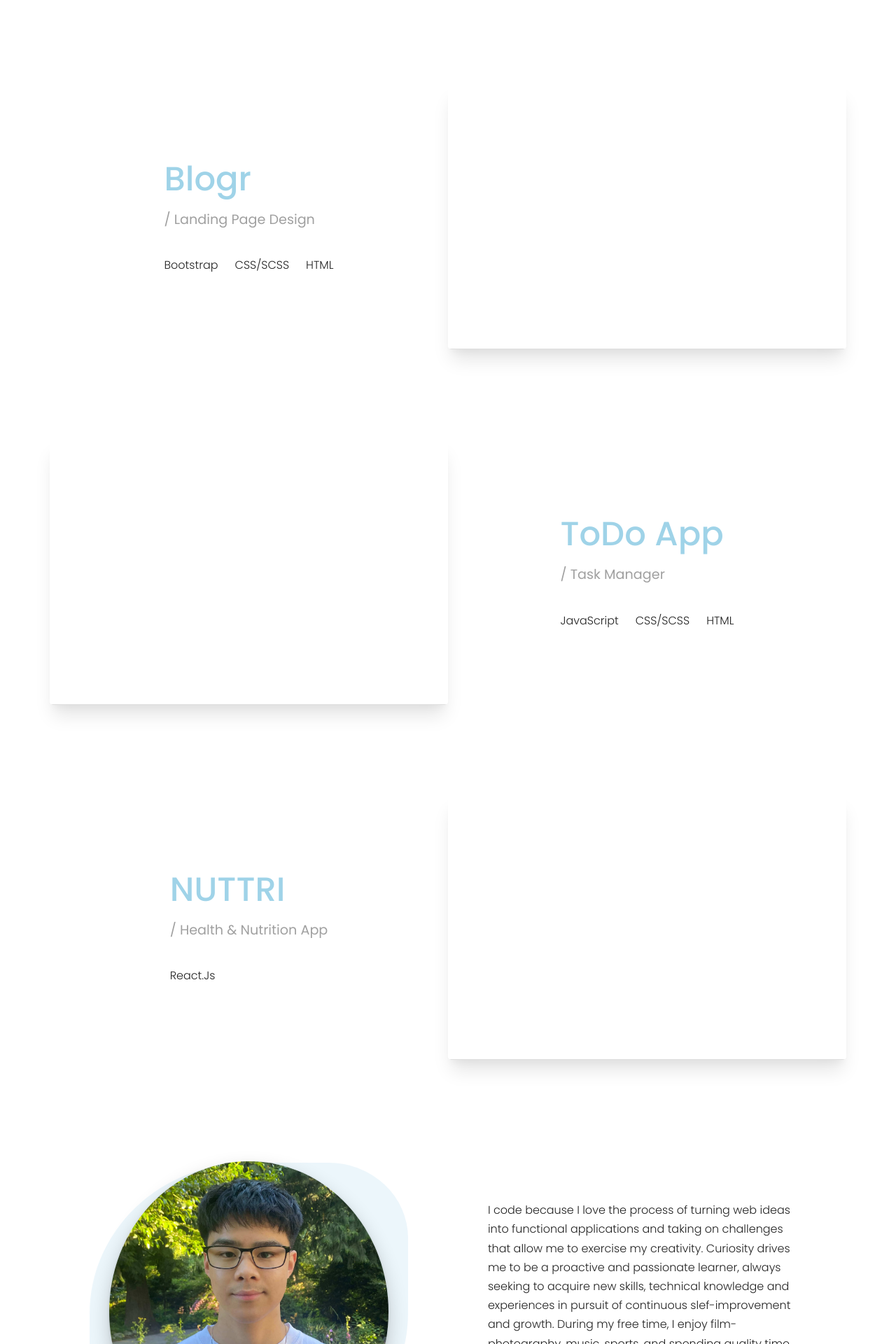
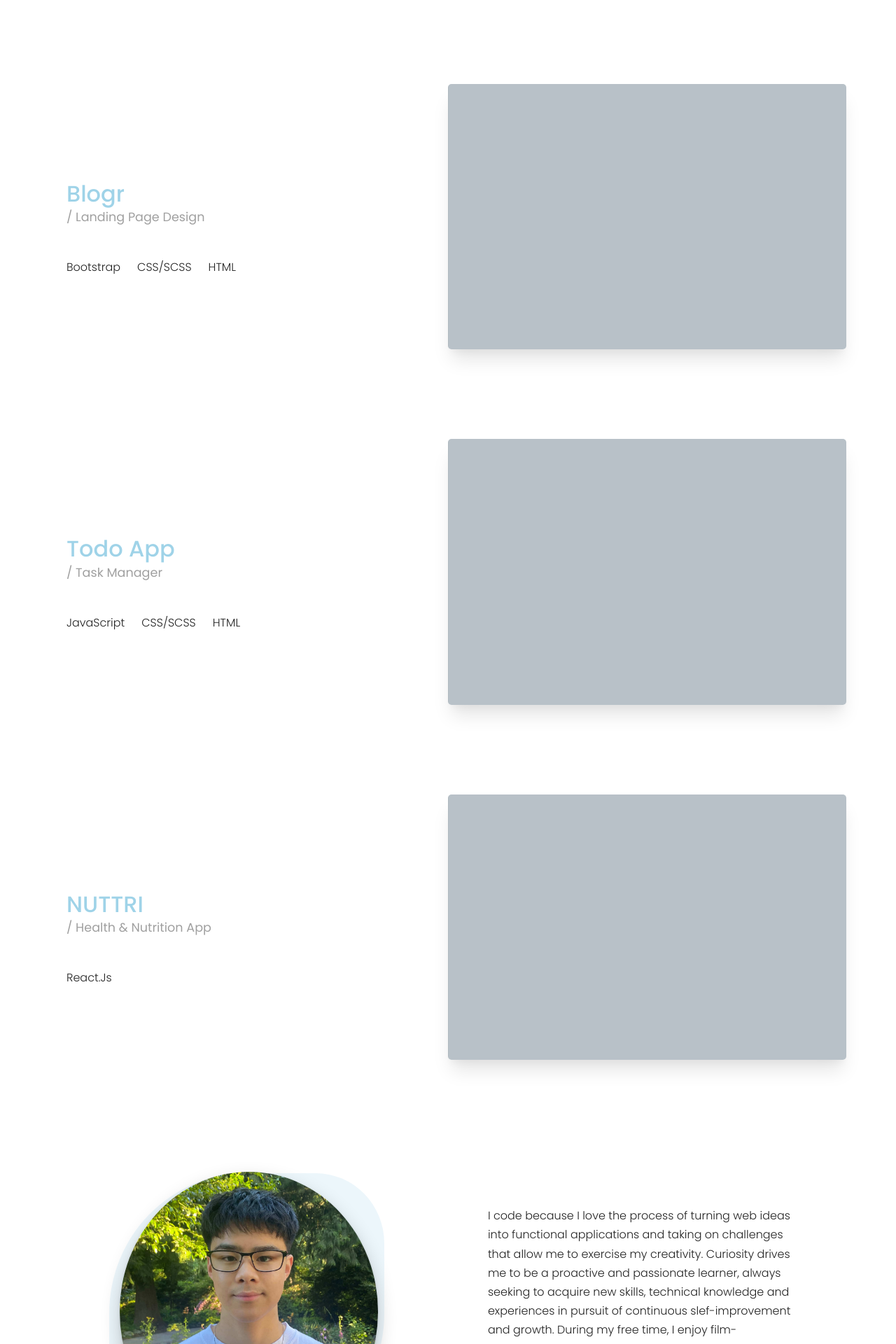
Before and after one commit to MalcolmTann/Portfolio-Build, a PHP site: page / in a window 1280 px wide. Shown: the part 760-2680 px from the top of the page at 70% size. Run offline with PHP 8.4, Linux system fonts and the light colour scheme.

Commit message:
styling cleanup

```diff
--- a/index.php
+++ b/index.php
@@ -21,12 +21,8 @@
             <section class="home-landing">
                 <p>/ Front-end Developer</p>
                 <div>
-                    <h1>
-                        <span class="text">Turning ideas into reality</span>
-                    </h1>
-                    <h1>
-                        <span class="text">through code</span>
-                    </h1>
+                    <h1><span class="text">Turning ideas into reality</span></h1>
+                    <h1><span class="text">through code</span></h1>
                 </div>
                 <a href="#work" title="View Projects" >
                     <button class="btn">projects</button>
@@ -37,16 +33,16 @@
                     <div class="col-1 hidden">
                         <a class="image-hover" href="projects/malsathome.php" title="Blogr Landing Page">
                             <img src="images/project-filler.jpg" alt="Blogr">
-                            <div class="overlay">
-                                <div class="ol-title">Coming Soon</div>
+                            <div>
+                                <p>Coming Soon</p>
                             </div>
                         </a>
                     </div>
                     <div class="col-2 hidden">
-                        <div class="align">
-                            <div class="title">Blogr</div>
-                            <div class="desc">/ Landing Page Design</div>
-                            <ul class="skills">
+                        <div class="desc">
+                            <h3>Blogr</h3>
+                            <p>/ Landing Page Design</p>
+                            <ul>
                                 <li>Bootstrap</li>
                                 <li>CSS/SCSS</li>
                                 <li>HTML</li>
@@ -58,16 +54,16 @@
                     <div class="col-1 hidden">
                         <a class="image-hover" href="..." title="ToDo Task Manager">
                             <img src="images/project-filler.jpg" alt="ToDo App">
-                            <div class="overlay">
-                                <div class="ol-title">Coming Soon</div>
+                            <div>
+                                <p>Coming Soon</p>
                             </div>
                         </a>
                     </div>
                     <div class="col-2 hidden">
-                        <div class="align">
-                            <div class="title">ToDo App</div>
-                            <div class="desc">/ Task Manager</div>
-                            <ul class="skills">
+                        <div class="desc">
+                            <h3>Todo App</h3>
+                            <p>/ Task Manager</p>
+                            <ul>
                                 <li>JavaScript</li>
                                 <li>CSS/SCSS</li>
                                 <li>HTML</li>
@@ -79,16 +75,16 @@
                     <div class="col-1 hidden">
                         <a class="image-hover" href="..." title="NUTTRI Health App">
                             <img src="images/project-filler.jpg" alt="NUTTRI App">
-                            <div class="overlay">
-                                <div class="ol-title">Coming Soon</div>
+                            <div>
+                                <p>Coming Soon</p>
                             </div>
                         </a>
                     </div>
                     <div class="col-2 hidden">
-                        <div class="align">
-                            <div class="title">NUTTRI</div>
-                            <div class="desc">/ Health & Nutrition App</div>
-                            <ul class="skills">
+                        <div class="desc">
+                            <h3>NUTTRI</h3>
+                            <p>/ Health & Nutrition App</p>
+                            <ul>
                                 <li>React.Js</li>
                             </ul>
                         </div>
@@ -104,7 +100,6 @@
                     <button class="btn">View Resume</button>
                 </div>
             </section>
-
         </main>
         <?php include('partials/footer.php'); ?>
     </body>
--- a/partials/header.php
+++ b/partials/header.php
@@ -8,7 +8,7 @@
             <ul class="gn-items">
                 <li><a href="index.php#work" title="Projects">Projects</a></li>
                 <li><a href="index.php#about" title="About">About</a></li>
-                <div class="is-flex">
+                <ul class="is-flex social">
                     <li>
                         <a href="mailto:malcolmtan20@gmail.com" title="Email Me">
                             <img src="../images/email.svg" alt="Email">
@@ -24,7 +24,7 @@
                             <img src="../images/linkedin.svg" alt="Linkedin">
                         </a>
                     </li>
-                </div>
+                </ul>
             </ul>
         </nav>
     </div>
--- a/styles/layout/global/_typography.scss
+++ b/styles/layout/global/_typography.scss
@@ -2,7 +2,7 @@
 
 h1, h2 {
     font-weight: $bold;
-    font-size: $lrg;
+    // font-size: $lrg;
 }
 
 a {
--- a/styles/layout/home/_about.scss
+++ b/styles/layout/home/_about.scss
@@ -5,13 +5,8 @@
     margin-top: 5em;
     margin-bottom: 4em;
     gap: 3em;
-    .is-flex {
-        flex-direction: column;
-        gap: 1.5em;
-    }
     .col-1 {
         text-align: center;
-        position: relative;
         img {
             width: 90%;
             border-radius: 50%;
@@ -19,15 +14,7 @@
             position: relative;
             z-index: -1;
         }
-    }
-    h2 {
-        font-weight: $bold;
-        font-size: 1.3rem;
-    }
-    p {
-        font-weight: $light;
-    }
-    .col-1:before {
+        &:before {
             content: '';
             display: block;
             position: absolute;
@@ -41,3 +28,11 @@
             z-index: -1;
         }
     }
+    .col-2.is-flex {
+        flex-direction: column;
+        gap: 1.5em;
+        p {
+            font-weight: $light;
+        }
+    }
+}
--- a/styles/layout/home/_home-landing.scss
+++ b/styles/layout/home/_home-landing.scss
@@ -10,6 +10,9 @@
         text-transform: uppercase;
     }
     h1 {
+        // $font-size:(320px: 25px, 375px: 28px, 576px: 42px, 768px: 48px, 992px: 63px);
+        // @include poly-fluid-sizing('font-size', $font-size);
+        font-size: $lrg;
         overflow: hidden;
         background-color: $primaryBg;
         span {
--- a/styles/layout/home/_projects.scss
+++ b/styles/layout/home/_projects.scss
@@ -6,28 +6,33 @@
     flex-direction: column;
     justify-content: space-evenly;
     gap: 4em;
+}
+
 .artifact {
-        .col-1 {
+    a {
         img {
             width: 100%;
             border-radius: 5px;
             box-shadow: rgba(0, 0, 0, 0.1) 0px 20px 25px -5px, rgba(0, 0, 0, 0.04) 0px 10px 10px -5px;
         }
+        p {
+            display: none;
+        }
     }
     .col-2 {
-            margin-top: 1.5em;
-            .align {
-                .title {
-                    font-size: 2.5rem;
+        margin-top: 2em;
+        .desc {
+            h3 {
+                font-size: $lrg;
                 font-weight: $bold;
-                    margin-bottom: 0.5em;
                 color: #9fd3e8;
+                margin-bottom: 0.1em;
             }
-                .desc {
-                    font-size: 1.2rem;
+            p {
+                font-size: 1.1rem;
                 color: rgb(160, 160, 160);
             }
-                .skills {
+            ul {
                 display: flex;
                 flex-direction: row;
                 gap: 1.5em;
@@ -41,11 +46,3 @@
         }
     }
 }
-    .image-hover {
-        .overlay {
-            .ol-title {
-                display: none;
-            }
-        }
-    }
-}
--- a/styles/layout/nav/_footer.scss
+++ b/styles/layout/nav/_footer.scss
@@ -7,7 +7,6 @@ footer {
         flex-direction: column;
         text-align: center;
         padding-bottom: 1em;
-    }
         img {
             height: 1.5em;
             padding: 0 0.5em;
@@ -18,3 +17,4 @@ footer {
             font-size: 0.8rem;
         }
     }
+}
--- a/styles/queries/_1200px.scss
+++ b/styles/queries/_1200px.scss
@@ -9,10 +9,6 @@
     .home-landing {
         h1 {
             font-size: 3.5rem;
-        }
-        .btn {
-            margin-top: 2em;
-            font-size: 1.1rem;
         }
         &:before {
             height: 15rem;
@@ -34,14 +30,15 @@
     .about {
         .col-1 {
             &:before {
-                left: 10%;
-                width: 80%;
+                left: 15%;
+                width: 69%;
             }
             img {
-                width: 70%;
+                width: 65%;
             }
         }
         .col-2 {
+            margin-top: 1em;
             h2 {
                 font-size: $lrg;
             }
@@ -68,9 +65,11 @@
     }
 
     footer {
-        img {
-            height: 1.5em;
-            padding: 0 1em;
+        .nav-container {
+            img {
+                height: 1.5em;
+                padding: 0 1em;
+            }
         }
     }
 }
--- a/styles/queries/_320px.scss
+++ b/styles/queries/_320px.scss
@@ -5,10 +5,4 @@
     .home-landing, .projects, .about, .proj-landing, .info, .overview, .more-projects {
         max-width: 450px;
     }
-
-    .home-landing {
-        h1 {
-            font-size: $lrg;
-        }
-    }
 }
--- a/styles/queries/_450px.scss
+++ b/styles/queries/_450px.scss
@@ -16,12 +16,16 @@
     }
 
     .about {
-        .col-1:before {
-            top: -8px;
-            left: 6%;
-            width: 90%;
+        .col-1 {
+            &:before {
+                left: 18%;
+                width: 64%;
+            }
+            img {
+                width: 60%;
+            }
         }
-        .is-flex {
+        .col-2.is-flex {
             gap: 2em;
         }
     }
--- a/styles/queries/_576px.scss
+++ b/styles/queries/_576px.scss
@@ -29,6 +29,8 @@
     .projects {
         padding-top: 5em;
         gap: 5em;
+    }
+
     .artifact {
         .col-1 {
             text-align: center;
@@ -38,26 +40,12 @@
         }
         .col-2 {
             padding-left: 1.5em;
-                margin-top: 2em;
-            }
         }
     }
 
     .about {
         margin-top: 8em;
         margin-bottom: 5em;
-        h2 {
-            font-size: $med;
-        }
-        .col-1 {
-            &:before {
-                left: 18%;
-                width: 65%;
-            }
-            img {
-                width: 60%;
-            }
-        }
         .col-2 {
             width: 80%;
             margin: 0 auto;
@@ -83,9 +71,9 @@
             align-items: center;
             justify-content: space-around;
             padding: 1em;
-        }
             p {
                 font-size: $small;
             }
         }
     }
+}
--- a/styles/queries/_768px.scss
+++ b/styles/queries/_768px.scss
@@ -3,7 +3,6 @@
 
 @media (min-width: 768px) {
 
-    header {
     .nav-container {
         align-items: center;
     }
@@ -40,9 +39,13 @@
             height: 1.2em;
             transition: .30s ease;
         }
+        .social {
+            li {
+                opacity: 1 !important;
+            }
+        }
         .is-flex li:nth-child(1) {
             display: none;
-            }
         }
     }
 
@@ -71,18 +74,15 @@
     .projects {
         justify-content: space-evenly;
         gap: 6em;
+    }
+
     .artifact {
         display: flex;
+        flex-direction: row-reverse;
         align-items: center;
-            flex-direction: row-reverse;
-            text-align: center;
-            &:nth-of-type(2) {
-                flex-direction: row;
-            }
         .col-1 {
             flex-basis: 50%;
             max-width: 50%;
-                text-align: left;
             img {
                 width: 100%;
             }
@@ -90,13 +90,8 @@
         .col-2 {
             flex-basis: 50%;
             max-width: 50%;
-                margin-top: 0;
-                padding: 0;
-                display: flex;
-                justify-content: center;
-                .align {
+            .desc {
                 text-align: left;
-                }
             }
         }
     }
@@ -106,13 +101,16 @@
         .col-1 {
             &:before {
                 top: 2px;
-                left: 22%;
+                left: 28%;
                 height: 100%;
-                width: 55%;
+                width: 44%;
             }
             img {
-                width: 50%;
+                width: 40%;
             }
+        }
+        .col-2 {
+            width: 70%;
         }
     }
 
--- a/styles/queries/_992px.scss
+++ b/styles/queries/_992px.scss
@@ -6,13 +6,14 @@
         h2:hover {
             color: #9fd3e8;
         }
-        .gn {
-            a:hover {
-                color: #9fd3e8;
-            }
-            img:hover {
-                transform: translateY(-4px);
-            }
+    }
+
+    .gn {
+        a:hover {
+            color: #9fd3e8;
+        }
+        img:hover {
+            transform: translateY(-4px);
         }
     }
 
@@ -29,6 +30,10 @@
         p {
             font-size: 1.2rem;
         }
+        .btn {
+            margin-top: 2em;
+            font-size: 1.1rem;
+        }
         &:before {
             height: 14rem;
             width: 14rem;
@@ -43,43 +48,39 @@
     }
 
     .projects {
-        .artifact {
-            .col-2 {
-                .align {
-                    .title {
-                        font-size: 3rem;
-                    }
-                    .desc {
-                        font-size: 1.2rem;
-                        margin-top: 1em;
-                    }
-                }
-            }
-        }
         .image-hover {
             position: relative;
-            .overlay {
+            p {
                 position: absolute;
                 top: 0;
                 left: 0;
                 width: 100%;
                 height: 100%;
                 background: rgba(0, 0, 0, 0.8);
+                border-radius: 5px;
                 display: flex;
-                border-radius: 5px;
                 flex-direction: column;
                 align-items: center;
                 justify-content: center;
                 opacity: 0;
-                transition: opacity ease 0.4s;
+                transition: 0.45s;
                 color: #fff;
                 &:hover {
                     opacity: 1;
                 }
-                .ol-title {
-                    display: contents;
-                    font-size: 3.5rem;
-                    font-weight: $bold;
+            }
+        }
+    }
+
+    .artifact {
+        .col-2 {
+            .desc {
+                .title {
+                    font-size: 3rem;
+                }
+                .desc {
+                    font-size: 1.2rem;
+                    margin-top: 1em;
                 }
             }
         }
@@ -95,13 +96,12 @@
         .col-1 {
             flex-basis: 50%;
             max-width: 50%;
-            text-align: center;
             &:before {
-                left: 5%;
-                width: 90%;
+                left: 10%;
+                width: 80%;
             }
             img {
-                width: 80%;
+                width: 75%;
             }
         }
         .col-2 {
--- a/styles/style.css
+++ b/styles/style.css
@@ -135,53 +153,31 @@ header .gn-items {
   transform: translateX(100%);
   transition: transform 0.8s ease-in;
 }
-header .nav-active {
+
+.nav-active {
   transform: translateX(0%);
 }
-header .gn a {
-  text-decoration: none;
-  margin-top: -50px;
-  font-size: 1.2rem;
-  font-weight: 300;
-  color: #000;
+.nav-active .social li {
+  opacity: 1 !important;
 }
-header .gn img {
-  padding: 0 0.4em;
-  height: 1em;
-}
+
 @-webkit-keyframes navLinkFade {
   0% {
-    opacity: 0;
     transform: translateX(100px);
   }
-  50% {
-    opacity: 0.3;
-  }
-  75% {
-    opacity: 0.6;
-  }
   100% {
-    opacity: 1;
-    transform: translateX(0);
-  }
-}
-@keyframes navLinkFade {
-  0% {
-    opacity: 0;
-    transform: translateX(100px);
-  }
-  50% {
-    opacity: 0.3;
-  }
-  75% {
-    opacity: 0.6;
-  }
-  100% {
-    opacity: 1;
     transform: translateX(0);
   }
 }
 
+@keyframes navLinkFade {
+  0% {
+    transform: translateX(100px);
+  }
+  100% {
+    transform: translateX(0);
+  }
+}
 .burger {
   position: absolute;
   background: #000;
@@ -295,25 +292,29 @@ footer p {
   justify-content: space-evenly;
   gap: 4em;
 }
-.projects .artifact .col-1 img {
+
+.artifact a img {
   width: 100%;
   border-radius: 5px;
   box-shadow: rgba(0, 0, 0, 0.1) 0px 20px 25px -5px, rgba(0, 0, 0, 0.04) 0px 10px 10px -5px;
 }
-.projects .artifact .col-2 {
-  margin-top: 1.5em;
+.artifact a p {
+  display: none;
 }
-.projects .artifact .col-2 .align .title {
-  font-size: 2.5rem;
+.artifact .col-2 {
+  margin-top: 2em;
+}
+.artifact .col-2 .desc h3 {
+  font-size: 2rem;
   font-weight: 500;
-  margin-bottom: 0.5em;
   color: #9fd3e8;
+  margin-bottom: 0.1em;
 }
-.projects .artifact .col-2 .align .desc {
-  font-size: 1.2rem;
+.artifact .col-2 .desc p {
+  font-size: 1.1rem;
   color: rgb(160, 160, 160);
 }
-.projects .artifact .col-2 .align .skills {
+.artifact .col-2 .desc ul {
   display: flex;
   flex-direction: row;
   gap: 1.5em;
@@ -321,11 +322,8 @@ footer p {
   justify-content: flex-start;
   padding: 0;
 }
-.projects .artifact .col-2 .align .skills li {
+.artifact .col-2 .desc ul li {
   font-weight: 300;
-}
-.projects .image-hover .overlay .ol-title {
-  display: none;
 }
 
 .about {
@@ -454,11 +444,13 @@ footer p {
     right: 15%;
   }
   .about .col-1:before {
-    top: -8px;
-    left: 6%;
-    width: 90%;
+    left: 18%;
+    width: 64%;
   }
-  .about .is-flex {
+  .about .col-1 img {
+    width: 60%;
+  }
+  .about .col-2.is-flex {
     gap: 2em;
   }
   .overview {
@@ -490,29 +482,18 @@ footer p {
     padding-top: 5em;
     gap: 5em;
   }
-  .projects .artifact .col-1 {
+  .artifact .col-1 {
     text-align: center;
   }
-  .projects .artifact .col-1 img {
+  .artifact .col-1 img {
     width: 90%;
   }
-  .projects .artifact .col-2 {
+  .artifact .col-2 {
     padding-left: 1.5em;
-    margin-top: 2em;
   }
   .about {
     margin-top: 8em;
     margin-bottom: 5em;
-  }
-  .about h2 {
-    font-size: 1.5rem;
-  }
-  .about .col-1:before {
-    left: 18%;
-    width: 65%;
-  }
-  .about .col-1 img {
-    width: 60%;
   }
   .about .col-2 {
     width: 80%;
@@ -535,23 +516,23 @@ footer p {
     justify-content: space-around;
     padding: 1em;
   }
-  footer p {
+  footer .nav-container p {
     font-size: 1rem;
   }
 }
 @media (min-width: 768px) {
-  header .nav-container {
+  .nav-container {
     align-items: center;
   }
-  header .gn {
+  .gn {
     display: block;
     position: static;
     margin-left: auto;
   }
-  header .gn-trig {
+  .gn-trig {
     display: none;
   }
-  header .gn-items {
+  .gn-items {
     flex-direction: row;
     position: static;
     height: 5vh;
@@ -559,23 +540,26 @@ footer p {
     background-color: #fff;
     transform: translateX(0%);
   }
-  header .gn a {
+  .gn a {
     margin-top: 0;
     padding: 0em 1.6em;
     font-size: 1rem;
     font-weight: 300;
     transition: 0.3s ease;
   }
-  header .gn a:last-child {
+  .gn a:last-child {
     padding-right: 0;
   }
-  header .gn img {
+  .gn img {
     padding: 0;
     margin-bottom: 4px;
     height: 1.2em;
     transition: 0.3s ease;
   }
-  header .gn .is-flex li:nth-child(1) {
+  .gn .social li {
+    opacity: 1 !important;
+  }
+  .gn .is-flex li:nth-child(1) {
     display: none;
   }
   .home-landing, .projects, .about, .proj-landing, .info, .overview, .more-projects {
@@ -600,32 +584,23 @@ footer p {
     justify-content: space-evenly;
     gap: 6em;
   }
-  .projects .artifact {
+  .artifact {
     display: flex;
+    flex-direction: row-reverse;
     align-items: center;
-    flex-direction: row-reverse;
-    text-align: center;
   }
-  .projects .artifact:nth-of-type(2) {
-    flex-direction: row;
-  }
-  .projects .artifact .col-1 {
+  .artifact .col-1 {
     flex-basis: 50%;
     max-width: 50%;
-    text-align: left;
   }
-  .projects .artifact .col-1 img {
+  .artifact .col-1 img {
     width: 100%;
   }
-  .projects .artifact .col-2 {
+  .artifact .col-2 {
     flex-basis: 50%;
     max-width: 50%;
-    margin-top: 0;
-    padding: 0;
-    display: flex;
-    justify-content: center;
   }
-  .projects .artifact .col-2 .align {
+  .artifact .col-2 .desc {
     text-align: left;
   }
   .about {
@@ -633,12 +608,15 @@ footer p {
   }
   .about .col-1:before {
     top: 2px;
-    left: 22%;
+    left: 28%;
     height: 100%;
-    width: 55%;
+    width: 44%;
   }
   .about .col-1 img {
-    width: 50%;
+    width: 40%;
+  }
+  .about .col-2 {
+    width: 70%;
   }
   .proj-landing {
     flex-direction: row-reverse;
@@ -664,10 +642,10 @@ footer p {
   header h2:hover {
     color: #9fd3e8;
   }
-  header .gn a:hover {
+  .gn a:hover {
     color: #9fd3e8;
   }
-  header .gn img:hover {
+  .gn img:hover {
     transform: translateY(-4px);
   }
   .home-landing, .projects, .about, .proj-landing, .info, .overview, .more-projects {
@@ -680,6 +658,10 @@ footer p {
   .home-landing p {
     font-size: 1.2rem;
   }
+  .home-landing .btn {
+    margin-top: 2em;
+    font-size: 1.1rem;
+  }
   .home-landing:before {
     height: 14rem;
     width: 14rem;
@@ -691,39 +673,34 @@ footer p {
     top: 55%;
     right: 11%;
   }
-  .projects .artifact .col-2 .align .title {
-    font-size: 3rem;
-  }
-  .projects .artifact .col-2 .align .desc {
-    font-size: 1.2rem;
-    margin-top: 1em;
-  }
   .projects .image-hover {
     position: relative;
   }
-  .projects .image-hover .overlay {
+  .projects .image-hover p {
     position: absolute;
     top: 0;
     left: 0;
     width: 100%;
     height: 100%;
     background: rgba(0, 0, 0, 0.8);
+    border-radius: 5px;
     display: flex;
-    border-radius: 5px;
     flex-direction: column;
     align-items: center;
     justify-content: center;
     opacity: 0;
-    transition: opacity ease 0.4s;
+    transition: 0.45s;
     color: #fff;
   }
-  .projects .image-hover .overlay:hover {
+  .projects .image-hover p:hover {
     opacity: 1;
   }
-  .projects .image-hover .overlay .ol-title {
-    display: contents;
-    font-size: 3.5rem;
-    font-weight: 500;
+  .artifact .col-2 .desc .title {
+    font-size: 3rem;
+  }
+  .artifact .col-2 .desc .desc {
+    font-size: 1.2rem;
+    margin-top: 1em;
   }
   .about {
     height: 90vh;
@@ -736,14 +713,13 @@ footer p {
   .about .col-1 {
     flex-basis: 50%;
     max-width: 50%;
-    text-align: center;
   }
   .about .col-1:before {
-    left: 5%;
-    width: 90%;
+    left: 10%;
+    width: 80%;
   }
   .about .col-1 img {
-    width: 80%;
+    width: 75%;
   }
   .about .col-2 {
     flex-basis: 40%;
@@ -770,10 +746,6 @@ footer p {
   .home-landing h1 {
     font-size: 3.5rem;
   }
-  .home-landing .btn {
-    margin-top: 2em;
-    font-size: 1.1rem;
-  }
   .home-landing:before {
     height: 15rem;
     width: 15rem;
@@ -789,11 +761,14 @@ footer p {
     gap: 8em;
   }
   .about .col-1:before {
-    left: 10%;
-    width: 80%;
+    left: 15%;
+    width: 69%;
   }
   .about .col-1 img {
-    width: 70%;
+    width: 65%;
+  }
+  .about .col-2 {
+    margin-top: 1em;
   }
   .about .col-2 h2 {
     font-size: 2rem;
@@ -814,7 +789,7 @@ footer p {
   .proj-landing .col-2 .btn {
     margin-top: 3em;
   }
-  footer img {
+  footer .nav-container img {
     height: 1.5em;
     padding: 0 1em;
   }
--- a/styles/style.scss
+++ b/styles/style.scss
@@ -2,6 +2,7 @@
 @use 'layout/global/containers';
 @use 'layout/global/typography';
 @use 'layout/global/helper';
+
 
 // navigation / header & footer
 @use 'layout/nav/header';
```
Also changed, not shown: other parts of styles/style.css (+33 -22 lines), styles/layout/nav/_header.scss (+27 -14 lines), images/project-filler.jpg, 2 other files. Lines whose indentation alone changed are shown as unchanged.
